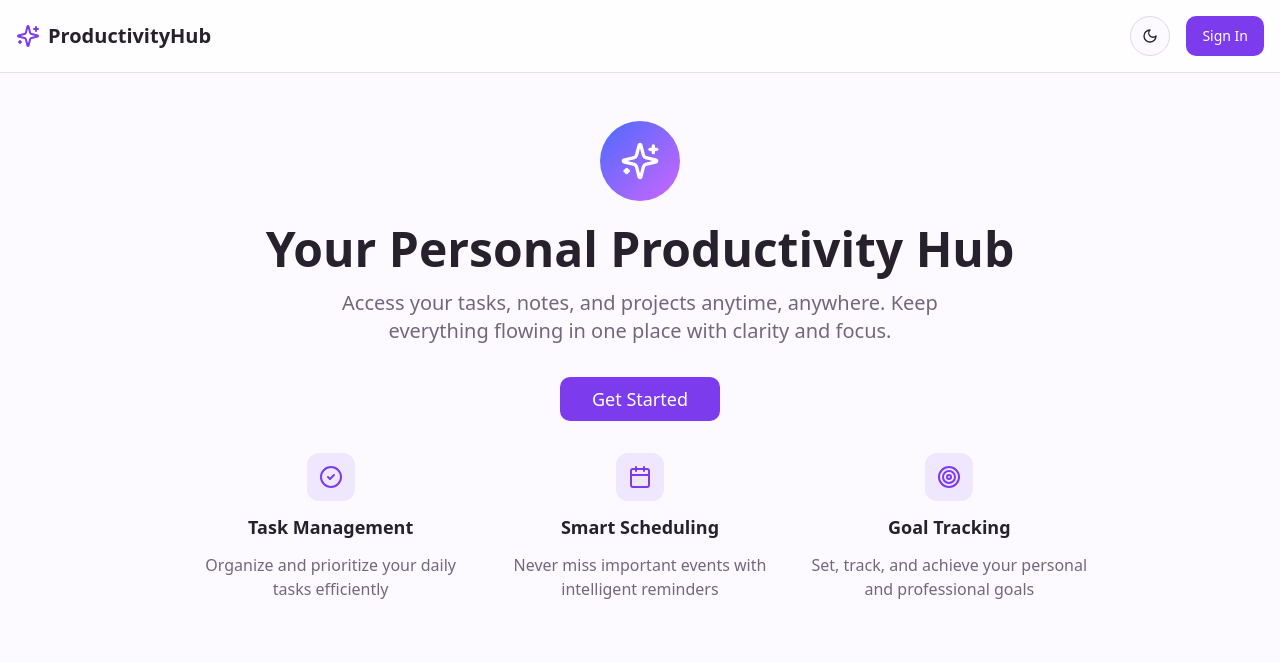
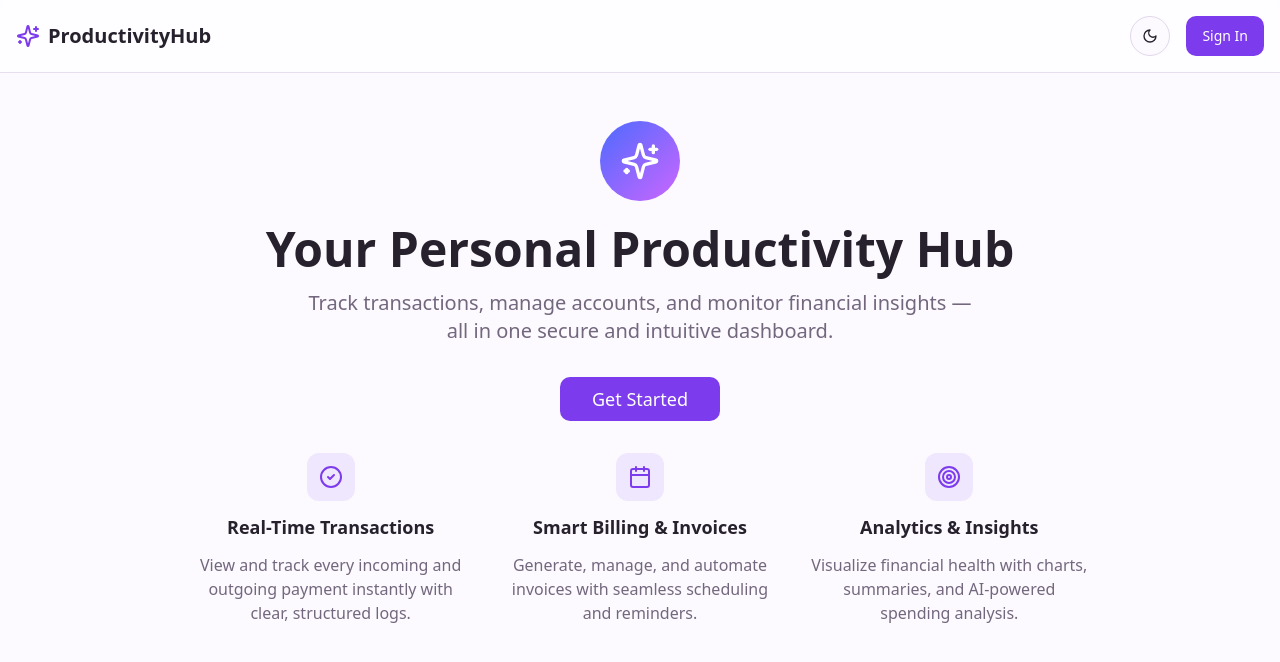
Before and after one commit to eku2307/purple-auth-flow, a React (Vite) app: page / in a window 1280 px wide. Shown: the top 662 px of the page. Built offline with nearby package versions, Linux system fonts and the light colour scheme; the HTML template or start-up script is replaced by a standard one.

Commit message:
Update Dashboard content for payment management

```diff
--- a/src/pages/Dashboard.tsx
+++ b/src/pages/Dashboard.tsx
@@ -88,7 +88,7 @@ const Dashboard = () => {
                 Welcome back, {user.email?.split("@")[0]}!
               </h1>
               <p className="text-xl text-muted-foreground">
-                Your personal productivity dashboard
+                Your Smart Payment Management Hub
               </p>
             </div>
 
@@ -145,7 +145,7 @@ const Dashboard = () => {
                 Your Personal Productivity Hub
               </h1>
               <p className="text-xl text-muted-foreground max-w-2xl mx-auto">
-                Access your tasks, notes, and projects anytime, anywhere. Keep everything flowing in one place with clarity and focus.
+                Track transactions, manage accounts, and monitor financial insights — all in one secure and intuitive dashboard.
               </p>
             </div>
 
@@ -160,9 +160,9 @@ const Dashboard = () => {
                 <div className="w-12 h-12 rounded-lg bg-primary/10 flex items-center justify-center mx-auto">
                   <CheckCircle2 className="w-6 h-6 text-primary" />
                 </div>
-                <h3 className="text-lg font-semibold text-foreground">Task Management</h3>
+                <h3 className="text-lg font-semibold text-foreground">Real-Time Transactions</h3>
                 <p className="text-muted-foreground">
-                  Organize and prioritize your daily tasks efficiently
+                  View and track every incoming and outgoing payment instantly with clear, structured logs.
                 </p>
               </div>
 
@@ -170,9 +170,9 @@ const Dashboard = () => {
                 <div className="w-12 h-12 rounded-lg bg-primary/10 flex items-center justify-center mx-auto">
                   <Calendar className="w-6 h-6 text-primary" />
                 </div>
-                <h3 className="text-lg font-semibold text-foreground">Smart Scheduling</h3>
+                <h3 className="text-lg font-semibold text-foreground">Smart Billing & Invoices</h3>
                 <p className="text-muted-foreground">
-                  Never miss important events with intelligent reminders
+                  Generate, manage, and automate invoices with seamless scheduling and reminders.
                 </p>
               </div>
 
@@ -180,9 +180,9 @@ const Dashboard = () => {
                 <div className="w-12 h-12 rounded-lg bg-primary/10 flex items-center justify-center mx-auto">
                   <Target className="w-6 h-6 text-primary" />
                 </div>
-                <h3 className="text-lg font-semibold text-foreground">Goal Tracking</h3>
+                <h3 className="text-lg font-semibold text-foreground">Analytics & Insights</h3>
                 <p className="text-muted-foreground">
-                  Set, track, and achieve your personal and professional goals
+                  Visualize financial health with charts, summaries, and AI-powered spending analysis.
                 </p>
               </div>
             </div>
```
